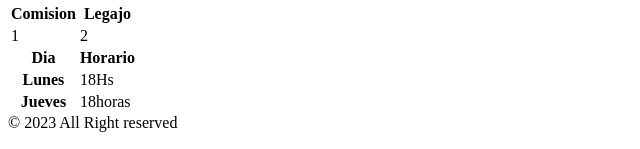
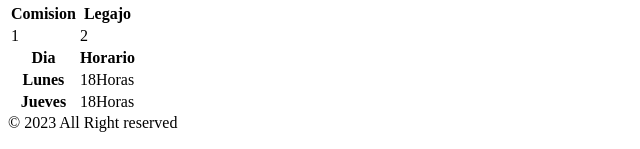
Before and after one commit to gabrielwilliams1973/comision-23050-prueba-mia, a plain HTML site: page Clase profe/index.html in a window 1280 px wide. Shown: the part 648-797 px from the top of the page, 0-640 px from the left. Drawn offline with Linux system fonts and the light colour scheme.

Commit message:
correcion Palabra horas

```diff
--- a/Clase profe/index.html
+++ b/Clase profe/index.html
@@ -54,11 +54,11 @@
                 </tr>
                 <tr>
                     <th>Lunes</th>
-                    <td>18Hs</td>
+                    <td>18Horas</td>
                 </tr>
                 <tr>
                     <th>Jueves</th>
-                    <td>18horas</td>
+                    <td>18Horas</td>
                 </tr>
             </table>
 
```
